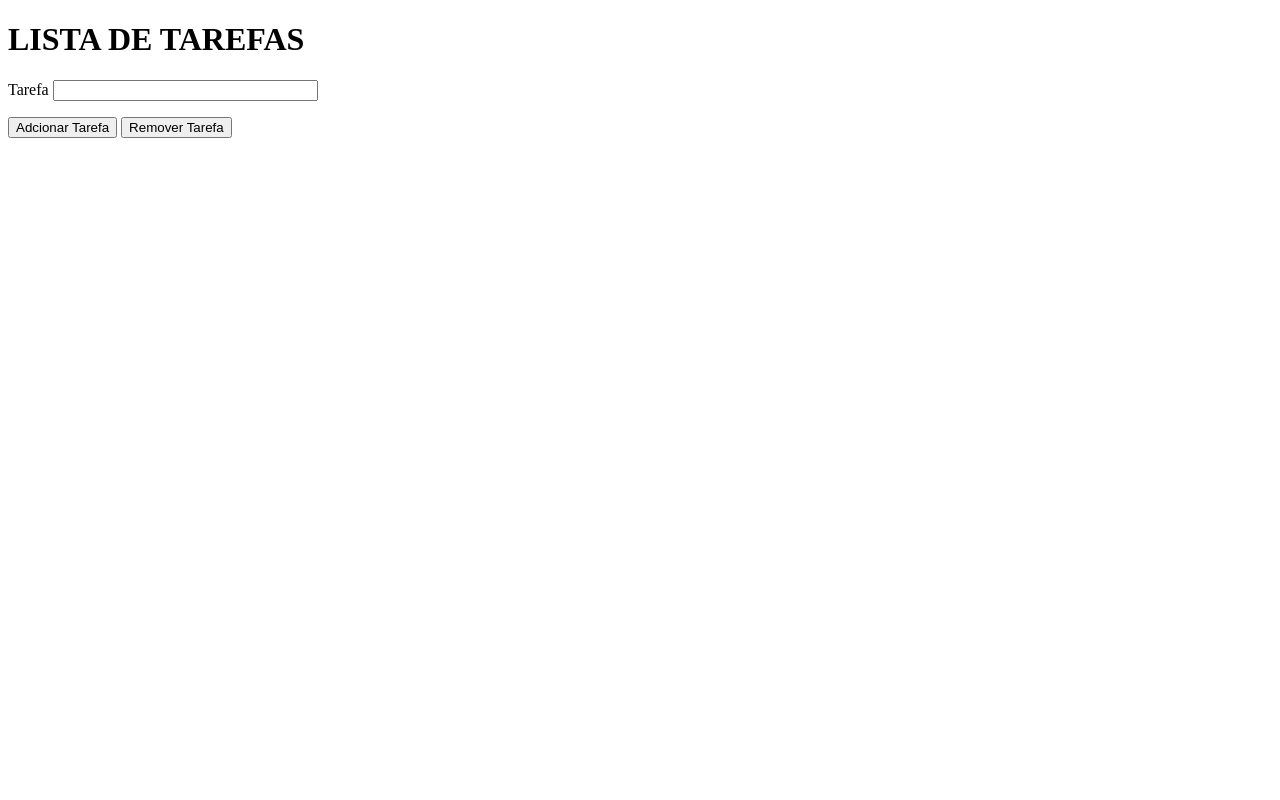
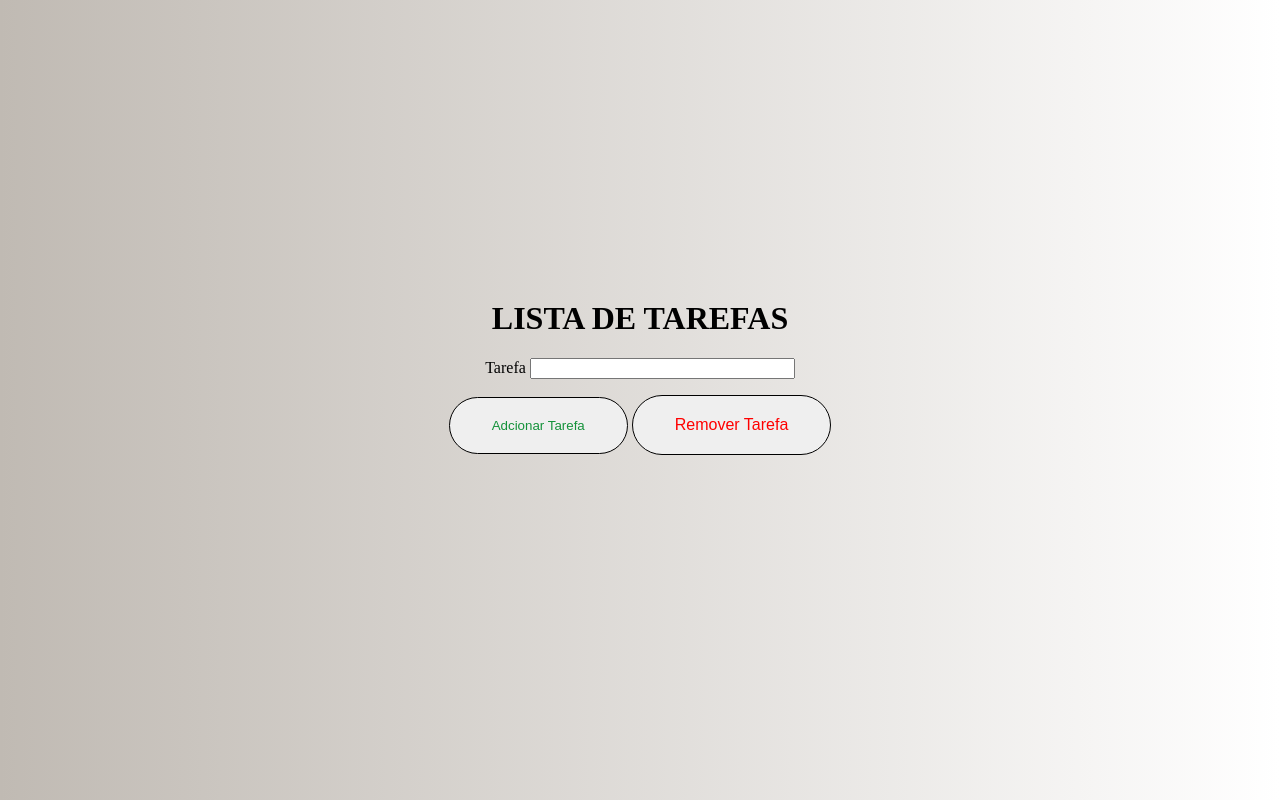
Before and after one commit to naboix/projeto9-to-do, a plain HTML site: page index.html in a window 1280 px wide. Drawn offline with Linux system fonts and the light colour scheme.

Commit message:
estilizado

```diff
--- a/index.html
+++ b/index.html
@@ -1,13 +1,14 @@
 <!DOCTYPE html>
 <html lang="en">
 <head>
+
     <meta charset="UTF-8">
     <meta name="viewport" content="width=device-width, initial-scale=1.0">
     <title>Projeto 9</title>
     <link rel="stylesheet" href="./src/css/style.css">
 </head>
 <body>
-    <h1>LISTA DE TAREFAS</h1>
+   <div id="div1"> <h1>LISTA DE TAREFAS</h1>
     <p><label for="task">Tarefa</label>
         <input type="text" id="task" size="30px"> <!-- MESMO ID DA LABEL -->
 
@@ -17,7 +18,7 @@
     <button id="btnRemover" onclick="removerTarefa()">Remover Tarefa </button>
 
     <p id="lista"></p>
-
+    </div>
 
 <script src="./src/js/script.js"></script>
 </body>
--- a/src/css/style.css
+++ b/src/css/style.css
@@ -0,0 +1,57 @@
+body {
+     background-image:linear-gradient(to right, rgb(192, 186, 179),white) ;
+     align-items: center;
+
+
+
+}
+
+#btnRemover {
+    border: 1px solid black;
+    border-radius: 100px;
+    color: rgb(255, 0, 0);
+    padding: 20px 42px;
+    text-align: center;
+    text-decoration: none;
+    display: inline-block;
+    font-size: 16px;
+
+
+}
+
+
+
+
+
+#btnAdcionar {
+    border: 1px solid black;
+    border-radius: 100px;
+    color: rgb(20, 146, 58);
+    padding: 20px 42px;
+    text-align: center;
+    text-decoration: none;
+    display: inline-block;
+    font-size: 16px
+    margintop
+
+
+}
+
+#btnAdcionar:hover {
+    background-color: #00ba6c;
+    color: white;
+}
+
+#btnRemover:hover {
+    background-color: #ff0000;
+    color: white;
+}
+
+
+#div1{
+    width: 400px;
+    height: 200px;
+    margin: 300px auto;
+    text-align: center;
+    margin-top: 300px;
+}
```
Also changed, not shown: 1 other file.
